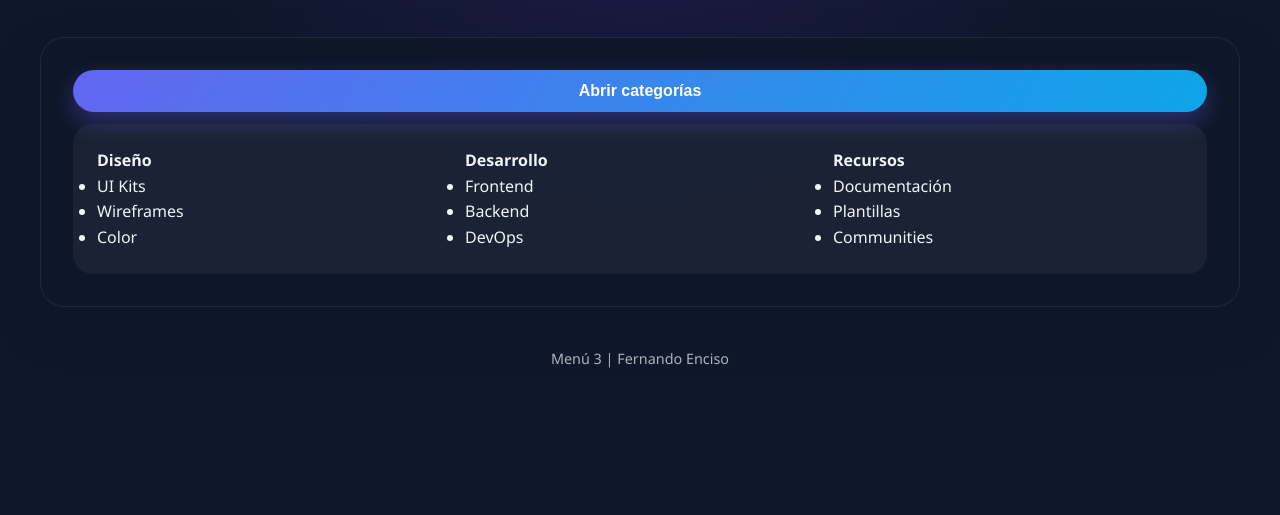
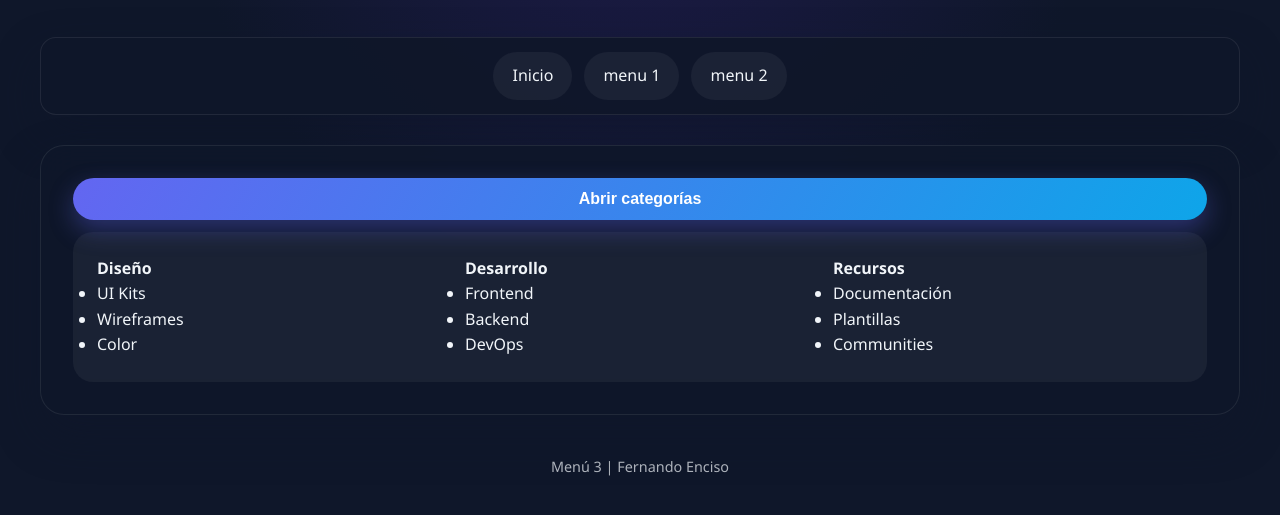
Before and after one commit to Fernando10104/prueba_examen1, a plain HTML site: page paginas/menu3.html in a window 1280 px wide. Shown: the part 169-684 px from the top of the page. Drawn offline with Linux system fonts and the light colour scheme.

Commit message:
Add navigation menu to menu3.html
Added navigation menu to the mega menu layout.

```diff
--- a/paginas/menu3.html
+++ b/paginas/menu3.html
@@ -29,6 +29,14 @@
             <h1>Mega menú</h1>
             <p>Despliegue de subcategorías en panel completo.</p>
         </header>
+
+        <nav>
+            <ul class="nav-menu">
+                <li><a class="nav-link" href="../index.html">Inicio</a></li>
+                <li><a class="nav-link" href="menu1.html">menu 1</a></li>
+                <li><a class="nav-link" href="menu2.html">menu 2</a></li>
+            </ul>
+        </nav>
 
         <section class="section-card">
             <div class="mega-nav">
```
